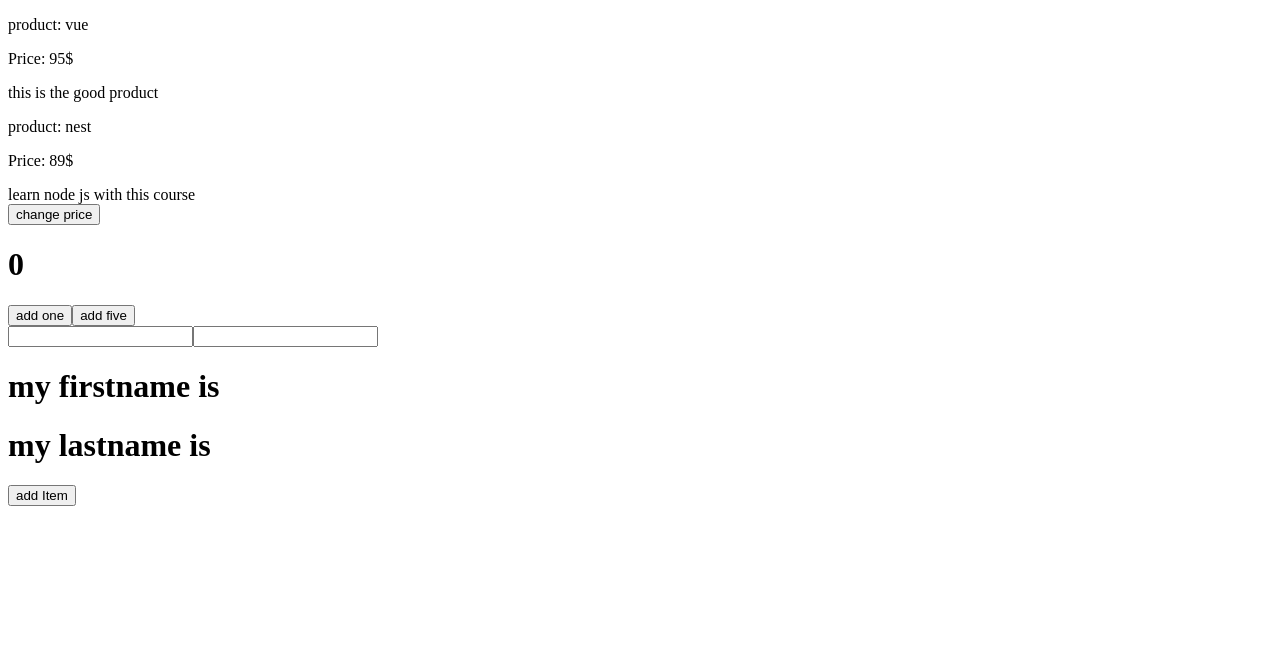
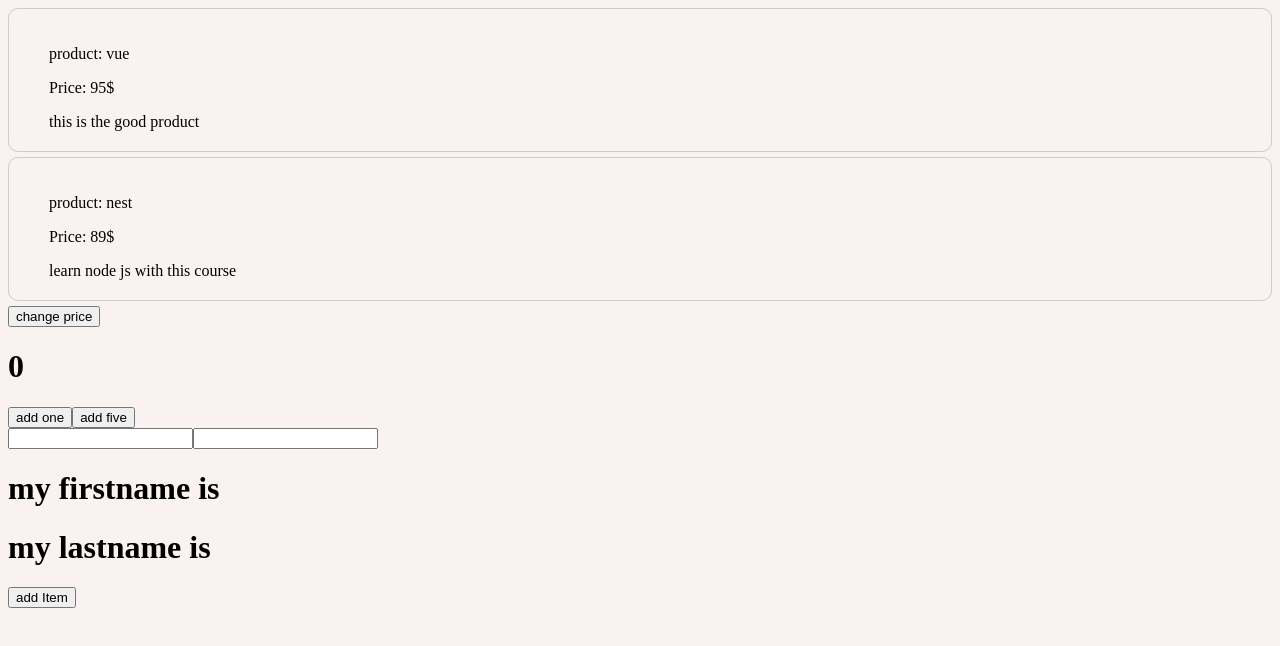
Before and after one commit to reyhaneh-moayeri/react-journey, a React (Create React App) app: page / in a window 1280 px wide. Shown: the top 646 px of the page. Built offline with nearby package versions, Linux system fonts and the light colour scheme.

Commit message:
used css module to style

```diff
--- /dev/null
+++ b/src/App.css
@@ -0,0 +1,3 @@
+body {
+  background-color: rgb(250, 241, 241);
+}
--- a/src/App.js
+++ b/src/App.js
@@ -3,6 +3,7 @@ import React, { useState } from "react";
 import HookCounter from "./components/HookCounter";
 import HookObject from "./components/HookObject";
 import HooksArray from "./components/HookArray";
+import "./App.css";
 // class App extends React.Component {
 //   state = {
 //     products: [
--- a/src/components/Products/Products.js
+++ b/src/components/Products/Products.js
@@ -1,6 +1,8 @@
+import styles from "./product.module.css";
+
 const Product = (props) => {
   return (
-    <div className="products">
+    <div className={styles.products}>
       <p>product: {props.title}</p>
       <p>Price: {props.price}</p>
       {props.children}
--- /dev/null
+++ b/src/components/Products/product.module.css
@@ -0,0 +1,6 @@
+.products {
+  border: 1px solid #ccc;
+  border-radius: 10px;
+  padding: 20px 40px;
+  margin: 5px 0;
+}
```
